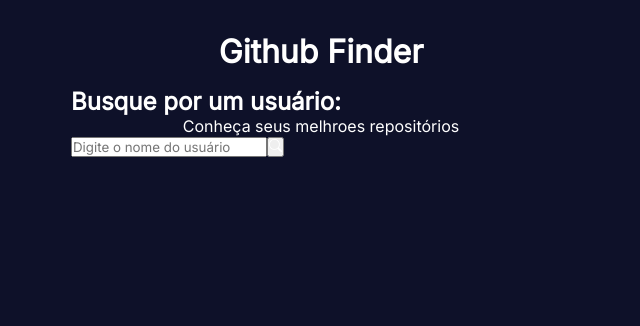
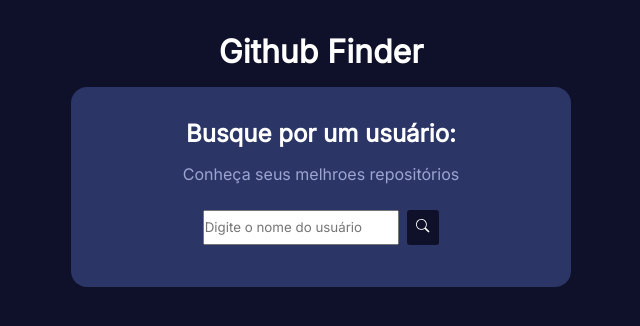
Before and after one commit to claudionsc/github-buscador, a React (Create React App) app: page / in a window 1280 px wide. Shown: the top 326 px of the page, without its empty margins (319-959 px from the left). Built offline with nearby package versions, Linux system fonts and the light colour scheme.

Commit message:
estilizando aplicação

```diff
--- /dev/null
+++ b/src/components/Search.module.css
@@ -0,0 +1,33 @@
+.search {
+    background-color: #2b3566;
+    padding: 2rem;
+    border-radius: 1rem;
+    display: flex;
+    flex-direction: column;
+    justify-content: center;
+    align-items: center;
+    gap: 1rem;
+    margin-bottom: 1.5rem;
+}
+
+.search p {
+    color: #9da5d1;
+}
+
+.search_container{
+    display: flex;
+    gap: .5rem;
+}
+
+.search_container,
+.search_container button{
+    padding: .6rem;
+    border-radius: 3px;
+    border: none;
+    color: #2b3566;
+}
+
+.search_container button{
+    background-color: #0e1129;
+    cursor: pointer;
+}
--- a/src/components/Search.tsx
+++ b/src/components/Search.tsx
@@ -1,6 +1,7 @@
 import React from 'react'
 import { BsSearch } from 'react-icons/bs'
 import { useState } from 'react'
+import classes from './Search.module.css'
 
 type SearchProps = {
     loadUser: (userName: string) => Promise<void>
@@ -11,10 +12,10 @@ const Search = ({ loadUser }: SearchProps) => {
     const [userName, setUsername] = useState("");
 
     return (
-        <div>
+        <div className={classes.search}>
             <h2>Busque por um usuário:</h2>
             <p>Conheça seus melhroes repositórios</p>
-            <div>
+            <div className={classes.search_container}>
                 <input
                     type="text"
                     placeholder='Digite o nome do usuário'
```
